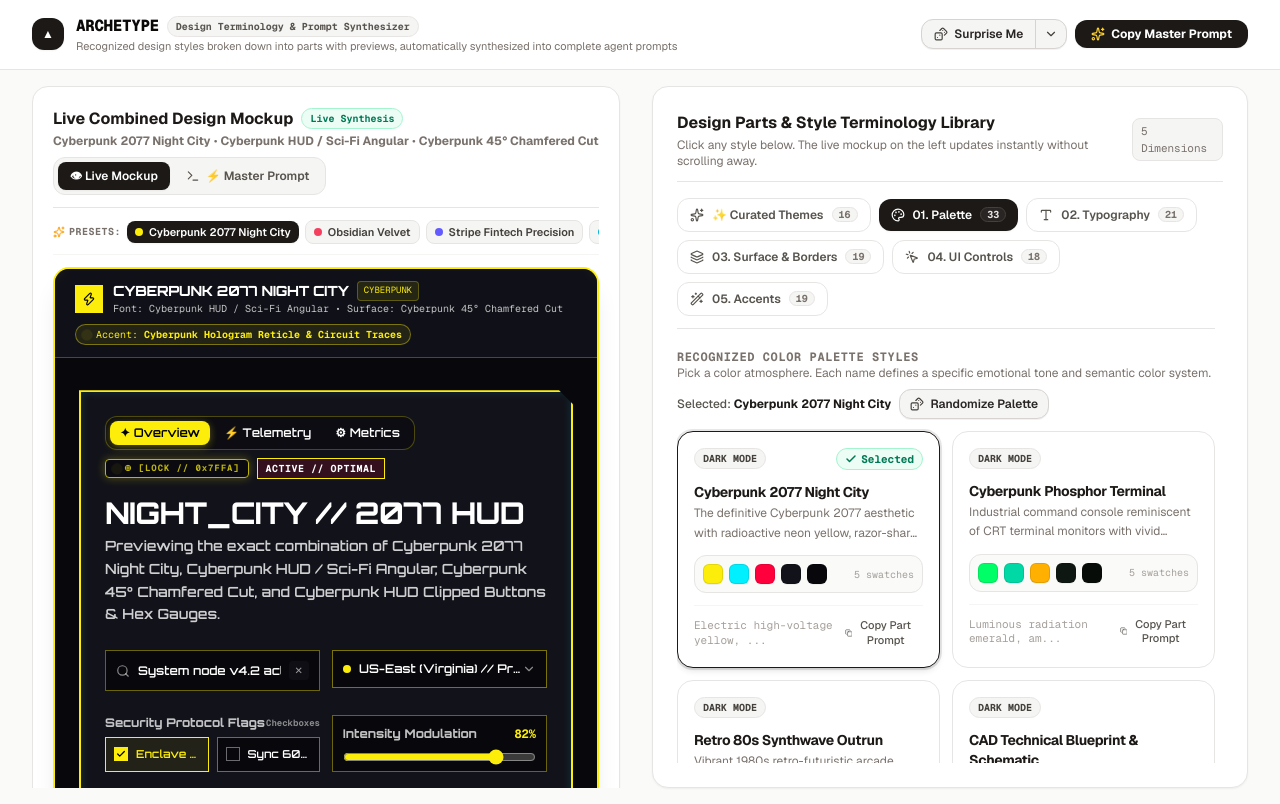
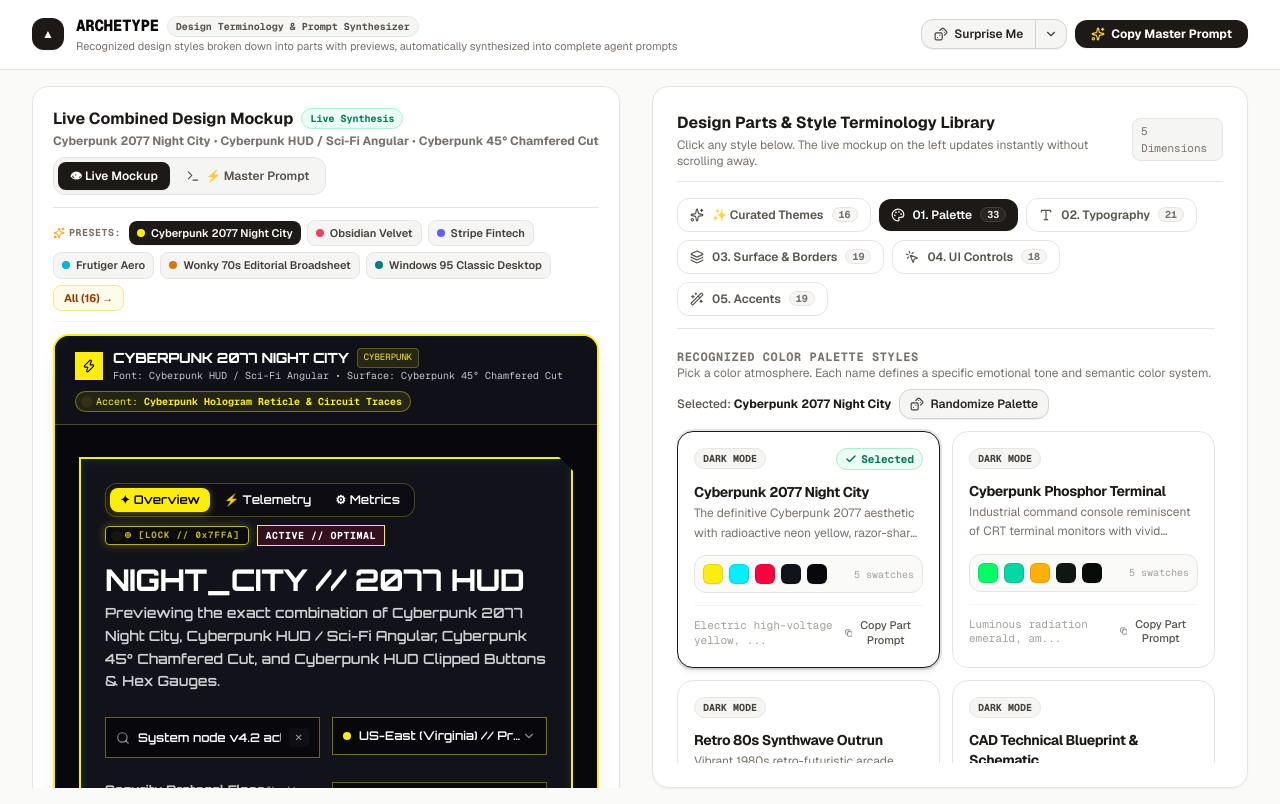
Before and after one commit to butageek/archetype, a Next.js app: page / in a window 1280 px wide. Built offline with nearby package versions, Linux system fonts and the light colour scheme; a web font is replaced by a local one.

Commit message:
fix: remove Surprise Curated Theme and wrap presets strip to prevent clipping

```diff
--- a/src/app/page.tsx
+++ b/src/app/page.tsx
@@ -225,24 +225,6 @@ export default function ArchetypeSynthesizerPage() {
                       <button
                         type="button"
                         onClick={() => {
-                          const candidates = CURATED_THEMES.filter((t) => t.id !== activeCuratedTheme?.id);
-                          const nextTheme = candidates[Math.floor(Math.random() * candidates.length)] || CURATED_THEMES[0];
-                          handleApplyTheme(nextTheme);
-                          setSurpriseMenuOpen(false);
-                        }}
-                        className="w-full text-left px-3 py-1.5 hover:bg-amber-50/70 flex items-center justify-between cursor-pointer font-medium text-amber-900 transition-colors"
-                      >
-                        <span className="flex items-center gap-2">
-                          <Sparkles className="w-3.5 h-3.5 text-amber-500" />
-                          <span>Surprise Curated Theme</span>
-                        </span>
-                        <span className="text-[10px] font-mono px-1.5 py-0.2 rounded bg-amber-100 text-amber-800 font-bold border border-amber-200">
-                          Harmonious
-                        </span>
-                      </button>
-                      <button
-                        type="button"
-                        onClick={() => {
                           handleSurpriseMe();
                           setSurpriseMenuOpen(false);
                         }}
@@ -443,19 +425,34 @@ export default function ArchetypeSynthesizerPage() {
               {/* TAB 1: LIVE COMBINED MOCKUP VIEWPORT */}
               {leftTab === 'mockup' && (
                 <div className="space-y-3 animate-in fade-in duration-150">
-                  {/* Quick Theme Presets Strip */}
-                  <div className="flex items-center gap-1.5 overflow-x-auto pb-1 text-xs scrollbar-none border-b border-stone-100 pb-2.5">
-                    <span className="text-[10px] font-mono font-bold text-stone-500 uppercase tracking-wider shrink-0 flex items-center gap-1">
+                  {/* Quick Theme Presets Strip (Wrapped & Fully Visible) */}
+                  <div className="flex flex-wrap items-center gap-1.5 pb-2.5 border-b border-stone-100">
+                    <span className="text-[10px] font-mono font-bold text-stone-500 uppercase tracking-wider shrink-0 flex items-center gap-1 mr-0.5">
                       <Sparkles className="w-3 h-3 text-amber-500" /> Presets:
                     </span>
                     {CURATED_THEMES.slice(0, 6).map((theme) => {
                       const isThemeActive = activeCuratedTheme?.id === theme.id;
+                      const shortName =
+                        theme.id === 'cyberpunk-nightcity'
+                          ? 'Cyberpunk 2077'
+                          : theme.id === 'raycast-obsidian-velvet'
+                          ? 'Obsidian Velvet'
+                          : theme.id === 'stripe-fintech'
+                          ? 'Stripe Fintech'
+                          : theme.id === 'frutiger-aero'
+                          ? 'Frutiger Aero'
+                          : theme.id === 'warm-70s-editorial'
+                          ? '70s Editorial'
+                          : theme.id === 'win95-classic'
+                          ? 'Windows 95'
+                          : theme.name.split(' (')[0].replace(' 1989', '').replace(' 1920s', '').replace(' Heavy', '');
+
                       return (
                         <button
                           key={theme.id}
                           type="button"
                           onClick={() => handleApplyTheme(theme)}
-                          className={`px-2 py-1 rounded-lg text-[11px] font-semibold cursor-pointer shrink-0 transition-all flex items-center gap-1.5 ${
+                          className={`px-2 py-1 rounded-lg text-[11px] font-semibold cursor-pointer transition-all flex items-center gap-1.5 ${
                             isThemeActive
                               ? 'bg-stone-900 text-white shadow-xs font-bold'
                               : 'bg-stone-100 hover:bg-stone-200 text-stone-700 border border-stone-200'
@@ -466,14 +463,14 @@ export default function ArchetypeSynthesizerPage() {
                             className="w-2 h-2 rounded-full shrink-0"
                             style={{ backgroundColor: theme.accentColor }}
                           />
-                          <span>{theme.name.split(' (')[0].replace(' 1989', '').replace(' 1920s', '').replace(' Heavy', '')}</span>
+                          <span>{shortName}</span>
                         </button>
                       );
                     })}
                     <button
                       type="button"
                       onClick={() => setActiveCategory('themes')}
-                      className="px-2 py-1 rounded-lg text-[11px] font-bold cursor-pointer shrink-0 text-amber-800 bg-amber-50 hover:bg-amber-100 border border-amber-200 transition-colors flex items-center gap-1"
+                      className="px-2.5 py-1 rounded-lg text-[11px] font-bold cursor-pointer text-amber-800 bg-amber-50 hover:bg-amber-100 border border-amber-200 transition-colors flex items-center gap-1"
                       title="Open all 16 curated themes in the right panel"
                     >
                       <span>All ({CURATED_THEMES.length}) →</span>
```
Also changed, not shown: 1 other file (tests, documents, lock files or other folders).
